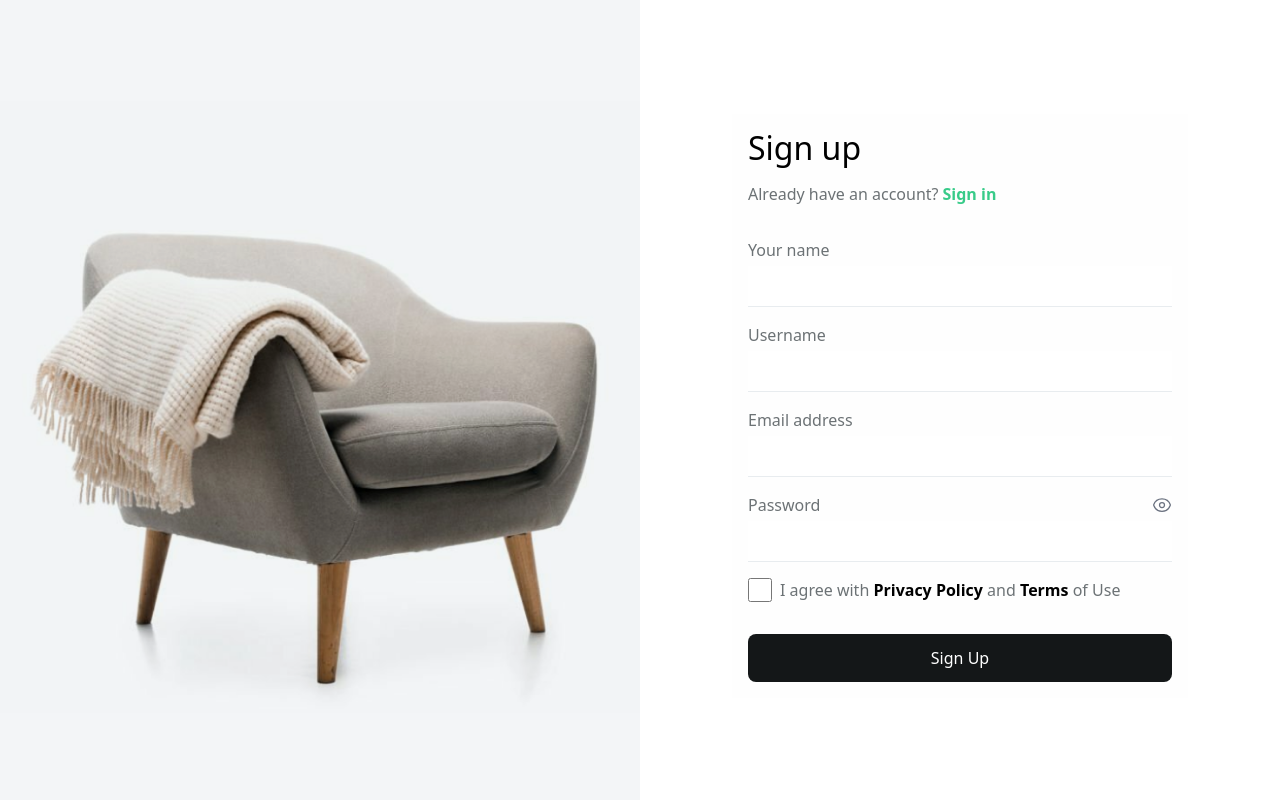
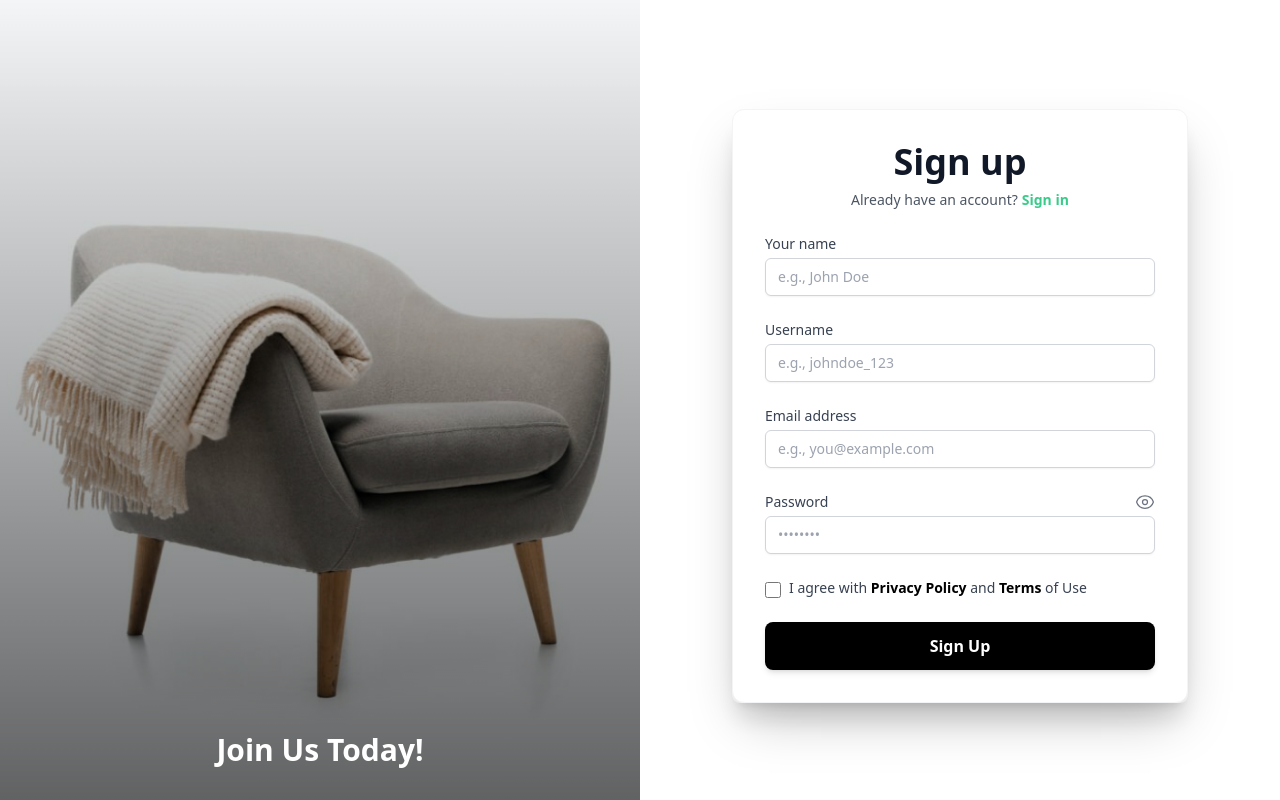
Before and after one commit to HomamAlyaghshi/Furnishify, a React (Create React App) app: page /signup in a window 1280 px wide. Built offline with nearby package versions, Linux system fonts and the light colour scheme.

Commit message:
Auth aos added

```diff
--- a/src/Authentication/SignIn.js
+++ b/src/Authentication/SignIn.js
@@ -1,21 +1,63 @@
-import React from "react";
+import React, { useEffect } from "react";
 import SignInForm from "./SignInForm";
+import AOS from "aos";
+import "aos/dist/aos.css";
+
 const SignIn = () => {
+  useEffect(() => {
+    AOS.init({
+      duration: 1000,
+      once: true,
+      easing: "ease-in-out",
+    });
+  }, []);
+
   return (
-    <div className="mx-auto h-screen">
+    <div className="mx-auto h-screen overflow-hidden">
+      {" "}
+      {/* Added overflow-hidden */}
       <div className="flex flex-col md:flex-row h-full">
-        {/* صورة للهواتف */}
-        <div className="w-full md:w-1/2  md:h-auto">
+        {/* الصورة - تحسينات جمالية وتأثير Hover */}
+        <div
+          className="w-full md:w-1/2 md:h-auto
+                     relative overflow-hidden group" // Added relative, overflow-hidden, group for hover effect
+          data-aos="fade-right"
+          data-aos-delay="100"
+        >
           <img
             src="/images/Left.png"
             alt="Left"
-            className="w-full h-full object-cover"
+            className="w-full h-full object-cover
+                       transition-transform duration-500 ease-in-out
+                       group-hover:scale-105" // Scale effect on hover
           />
+          {/* طبقة تظليل أو تراكب أنيق */}
+          <div
+            className="absolute inset-0 bg-gradient-to-t from-black/60 to-transparent
+                       opacity-0 group-hover:opacity-100 transition-opacity duration-500
+                       flex items-end justify-center p-8 text-white text-center" // Overlay for aesthetic touch
+          >
+            {/* يمكنك إضافة نص أو شعار هنا إذا أردت */}
+            <h2 className="text-3xl font-bold">Welcome Back!</h2>
+          </div>
         </div>
 
-        {/* نموذج تسجيل الدخول */}
+        {/* نموذج تسجيل الدخول - تحسينات جمالية */}
         <div className="w-full md:w-1/2 flex items-center justify-center p-4">
-          <div className="w-full max-w-[456px] h-auto space-y-8 mt-3">
+          <div
+            className="w-full max-w-[456px] h-auto space-y-8 mt-3
+                       bg-white rounded-lg shadow-xl p-8" // Added background, rounded corners, shadow, padding
+            data-aos="fade-left"
+            data-aos-delay="300"
+          >
+            {/* عنوان جذاب مع تأثير AOS */}
+            <h1
+              className="text-4xl font-extrabold text-gray-900 text-center mb-6"
+              data-aos="fade-up"
+              data-aos-delay="500" // Delay for this specific element
+            >
+              Sign In
+            </h1>
             <SignInForm />
           </div>
         </div>
--- a/src/Authentication/SignInForm.js
+++ b/src/Authentication/SignInForm.js
@@ -4,52 +4,101 @@ import { Link } from "react-router-dom";
 
 const SignInForm = () => {
   return (
-    <form className="p-4">
-      <h1 className="font-poppins text-[32px] font-medium mb-4 text-left">
+    <form className="p-6 sm:p-8 space-y-6">
+      {" "}
+      {/* Adjusted padding and added spacing */}
+      <h1 className="font-poppins text-3xl md:text-4xl font-semibold text-gray-900 mb-2">
+        {" "}
+        {/* Larger, bolder title */}
         Sign In
       </h1>
-      <div className="flex items-center mb-4">
-        <p className="font-inter text-base text-text_neutral text-[12px]">
-          Don’t have an account yet?
-        </p>
+      <div className="flex items-center text-sm text-gray-600 mb-6">
+        {" "}
+        {/* Adjusted text size and color */}
+        <p>Don’t have an account yet?</p>
         <Link to="/signup">
-          <button className="font-inter text-kiwi text-base font-semibold text-[12px] ml-1">
+          <button
+            type="button" // Use type="button" for non-submit buttons
+            className="text-kiwi font-bold ml-1 hover:underline focus:outline-none focus:ring-2 focus:ring-kiwi focus:ring-opacity-50 transition-all duration-200" // Added hover and focus states
+          >
             Sign Up
           </button>
         </Link>
       </div>
-
-      <div className="mb-4 text-text_neutral">
-        <label className="block text-[12px]">
-          Your username or email address
-        </label>
-        <input className="mb-4 w-full border-b border-hr p-1 text-[12px]" />
-        <div className="mb-4">
-          <div className="flex items-center justify-between">
-            <label className="mr-2 text-[12px]">Password</label>
-            <EyeIcon className="w-5 h-5 text-gray-500 cursor-pointer" />
+      <div className="space-y-6">
+        {" "}
+        {/* Grouping form fields with consistent spacing */}
+        {/* Username/Email Field */}
+        <div>
+          <label
+            htmlFor="username-email"
+            className="block text-sm font-medium text-gray-700 mb-1"
+          >
+            {" "}
+            {/* Improved label styling */}
+            Your username or email address
+          </label>
+          <input
+            id="username-email"
+            type="text" // Explicitly define type
+            className="w-full border-b-2 border-gray-300 focus:border-kiwi outline-none p-2 text-sm transition-all duration-200 placeholder-gray-400" // Improved input styles, focus effect
+            placeholder="e.g., yourname@example.com" // Added placeholder
+          />
+        </div>
+        {/* Password Field */}
+        <div>
+          <div className="flex items-center justify-between mb-1">
+            <label
+              htmlFor="password"
+              className="text-sm font-medium text-gray-700"
+            >
+              {" "}
+              {/* Improved label styling */}
+              Password
+            </label>
+            <EyeIcon className="w-5 h-5 text-gray-500 cursor-pointer hover:text-gray-700 transition-colors duration-200" />{" "}
+            {/* Added hover effect */}
           </div>
           <input
-            className="w-full border-b border-hr p-1 text-[12px]"
+            id="password"
             type="password"
+            className="w-full border-b-2 border-gray-300 focus:border-kiwi outline-none p-2 text-sm transition-all duration-200" // Improved input styles, focus effect
+            placeholder="••••••••" // Added placeholder
           />
         </div>
-        <div className="flex items-center justify-between">
+        {/* Remember Me & Forget Password */}
+        <div className="flex items-center justify-between mt-4">
+          {" "}
+          {/* Adjusted margin-top */}
           <div className="flex items-center">
             <input
               type="checkbox"
-              id="checkbox"
-              className="w-[24px] h-[24px] mr-[12px]"
+              id="remember-me" // Changed id for clarity
+              className="w-5 h-5 text-kiwi border-gray-300 rounded focus:ring-kiwi cursor-pointer" // Styled checkbox
             />
-            <p className="font-inter text-base text-[12px]">Remember me</p>
+            <label
+              htmlFor="remember-me"
+              className="ml-2 text-sm text-gray-700 cursor-pointer"
+            >
+              Remember me
+            </label>{" "}
+            {/* Associated label with input */}
           </div>
-          <button className="text-blackButton font-bold text-[12px]">
+          <button
+            type="button"
+            className="text-kiwi font-bold text-sm hover:underline focus:outline-none focus:ring-2 focus:ring-kiwi focus:ring-opacity-50 transition-all duration-200" // Styled button, hover/focus states
+          >
             Forget password?
           </button>
         </div>
       </div>
+      {/* Sign In Button */}
       <Link to="/homepage">
-        <button className="w-full h-[48px] mt-2 text-white bg-blackButton rounded-[8px] flex items-center justify-center">
+        <button
+          type="submit" // Correct type for a submit button
+          className="w-full h-12 mt-8 bg-black hover:bg-gray-800 text-white font-semibold rounded-lg flex items-center justify-center
+                     transition-all duration-300 shadow-md hover:shadow-lg focus:outline-none focus:ring-2 focus:ring-black focus:ring-opacity-50" // Enhanced button styling
+        >
           Sign In
         </button>
       </Link>
--- a/src/Authentication/SignUp.js
+++ b/src/Authentication/SignUp.js
@@ -1,21 +1,49 @@
-import React from "react";
+import React, { useEffect } from "react";
 import SignUpForm from "./SignUpForm";
+import AOS from "aos";
+import "aos/dist/aos.css";
+
 const SignUp = () => {
+  useEffect(() => {
+    AOS.init({
+      duration: 1000,
+      once: true,
+      easing: "ease-in-out",
+    });
+  }, []);
+
   return (
-    <div className="h-screen">
+    <div className="mx-auto h-screen overflow-hidden">
       <div className="flex flex-col md:flex-row h-full">
-        {/* صورة للهواتف */}
-        <div className="w-full md:w-1/2  md:h-auto">
+        <div
+          className="w-full md:w-1/2 md:h-auto
+                     relative overflow-hidden group"
+          data-aos="fade-right"
+          data-aos-delay="100"
+        >
           <img
             src="/images/Left.png"
             alt="Left"
-            className="w-full h-full object-cover"
+            className="w-full h-full object-cover
+                       transition-transform duration-500 ease-in-out
+                       group-hover:scale-105"
           />
+          <div
+            className="absolute inset-0 bg-gradient-to-t from-black/60 to-transparent
+                       opacity-0 group-hover:opacity-100 transition-opacity duration-500
+                       flex items-end justify-center p-8 text-white text-center"
+          >
+            <h2 className="text-3xl font-bold">Join Us Today!</h2>
+          </div>
         </div>
 
-        {/* نموذج التسجيل */}
         <div className="w-full md:w-1/2 flex items-center justify-center p-4">
-          <div className="w-full max-w-[456px] h-auto space-y-8 bg-neutral1 mt-3">
+          <div
+            className="w-full max-w-[456px] h-auto space-y-8 mt-3
+                       bg-white rounded-lg shadow-xl p-0"
+            data-aos="fade-left"
+            data-aos-delay="300"
+          >
             <SignUpForm />
           </div>
         </div>
--- a/src/Authentication/SignUpForm.js
+++ b/src/Authentication/SignUpForm.js
@@ -4,57 +4,141 @@ import { Link } from "react-router-dom";
 
 const SignUpForm = () => {
   return (
-    <form className="text-black p-4">
-      <div className="mb-8">
+    <form className="p-6 sm:p-8 space-y-6 bg-white rounded-xl shadow-2xl border border-gray-100">
+      {" "}
+      {/* Enhanced container styling */}
+      <div className="mb-6">
+        {" "}
+        {/* Adjusted margin-bottom for better flow */}
         {/* Title */}
-        <h1 className="font-poppins text-[32px] font-medium leading-[36px] mb-4 text-left">
+        <h1 className="font-poppins text-3xl md:text-4xl font-extrabold text-gray-900 mb-2 text-center">
+          {" "}
+          {/* Larger, bolder, centered title */}
           Sign up
         </h1>
-        <div className="flex items-center mb-4">
-          <p className="font-inter text-base text-text_neutral">
-            Already have an account?
-          </p>
+        <div className="flex flex-wrap items-center justify-center text-sm text-gray-600">
+          {" "}
+          {/* Centered text, flexible wrapping */}
+          <p className="mr-1">Already have an account?</p>{" "}
+          {/* Added margin-right for spacing */}
           <Link to="/">
-            <button className="font-inter text-kiwi text-base font-semibold ml-1">
+            <button
+              type="button" // Use type="button" for non-submit buttons
+              className="text-kiwi font-bold hover:underline focus:outline-none focus:ring-2 focus:ring-kiwi focus:ring-offset-2 focus:ring-opacity-70 transition-all duration-200" // Added hover and focus states
+            >
               Sign in
             </button>
           </Link>
         </div>
       </div>
-
-      <div className="mb-8 text-text_neutral">
-        <label className="block mb-1">Your name</label>
-        <input className="w-full mb-4 border-b border-hr p-2" />
-
-        <label className="block mb-1">Username</label>
-        <input className="w-full mb-4 border-b border-hr p-2" />
-
-        <label className="block mb-1">Email address</label>
-        <input className="w-full mb-4 border-b border-hr p-2" />
-
-        <div className="mb-4">
+      <div className="space-y-6">
+        {" "}
+        {/* Consistent spacing for form fields */}
+        {/* Your Name Field */}
+        <div>
+          <label
+            htmlFor="full-name"
+            className="block text-sm font-medium text-gray-700 mb-1"
+          >
+            Your name
+          </label>
+          <input
+            id="full-name"
+            type="text"
+            className="w-full px-3 py-2 border border-gray-300 rounded-md shadow-sm focus:outline-none focus:ring-2 focus:ring-kiwi focus:border-transparent text-sm placeholder-gray-400 transition-all duration-200"
+            placeholder="e.g., John Doe"
+            aria-label="Enter your full name"
+          />
+        </div>
+        {/* Username Field */}
+        <div>
+          <label
+            htmlFor="username"
+            className="block text-sm font-medium text-gray-700 mb-1"
+          >
+            Username
+          </label>
+          <input
+            id="username"
+            type="text"
+            className="w-full px-3 py-2 border border-gray-300 rounded-md shadow-sm focus:outline-none focus:ring-2 focus:ring-kiwi focus:border-transparent text-sm placeholder-gray-400 transition-all duration-200"
+            placeholder="e.g., johndoe_123"
+            aria-label="Create a username"
+          />
+        </div>
+        {/* Email Address Field */}
+        <div>
+          <label
+            htmlFor="email"
+            className="block text-sm font-medium text-gray-700 mb-1"
+          >
+            Email address
+          </label>
+          <input
+            id="email"
+            type="email" // Use type="email" for email inputs
+            className="w-full px-3 py-2 border border-gray-300 rounded-md shadow-sm focus:outline-none focus:ring-2 focus:ring-kiwi focus:border-transparent text-sm placeholder-gray-400 transition-all duration-200"
+            placeholder="e.g., you@example.com"
+            aria-label="Enter your email address"
+          />
+        </div>
+        {/* Password Field */}
+        <div>
           <div className="flex items-center justify-between mb-1">
-            <label className="mr-2">Password</label>
-            <EyeIcon className="w-5 h-5 text-gray-500 cursor-pointer" />
+            <label
+              htmlFor="password"
+              className="text-sm font-medium text-gray-700"
+            >
+              Password
+            </label>
+            <EyeIcon
+              className="w-5 h-5 text-gray-500 cursor-pointer hover:text-gray-700 transition-colors duration-200"
+              aria-label="Toggle password visibility"
+            />
           </div>
-          <input className="w-full border-b border-hr p-2" type="password" />
+          <input
+            id="password"
+            type="password"
+            className="w-full px-3 py-2 border border-gray-300 rounded-md shadow-sm focus:outline-none focus:ring-2 focus:ring-kiwi focus:border-transparent text-sm placeholder-gray-400 transition-all duration-200"
+            placeholder="••••••••"
+            aria-label="Create a password"
+          />
         </div>
-
-        <div className="flex items-center mb-4">
+        {/* Terms and Conditions Checkbox */}
+        <div className="flex items-start mt-4">
+          {" "}
+          {/* Use items-start for better alignment with longer text */}
           <input
             type="checkbox"
-            id="checkbox"
-            className="w-[24px] h-[24px] mr-2"
+            id="terms-checkbox" // Unique and descriptive ID
+            className="h-4 w-4 text-kiwi border-gray-300 rounded focus:ring-kiwi focus:ring-offset-0 cursor-pointer flex-shrink-0 mt-1" // Added flex-shrink-0 and mt-1 for alignment
+            aria-label="Agree to Privacy Policy and Terms of Use"
           />
-          <p className="font-inter text-[12px] md:text-base whitespace-nowrap">
-            I agree with <strong className="text-black">Privacy Policy</strong>{" "}
-            and <strong className="text-black">Terms</strong> of Use
-          </p>
+          <label
+            htmlFor="terms-checkbox"
+            className="ml-2 text-sm text-gray-700 cursor-pointer select-none"
+          >
+            I agree with{" "}
+            <strong className="text-black hover:underline cursor-pointer">
+              Privacy Policy
+            </strong>{" "}
+            and{" "}
+            <strong className="text-black hover:underline cursor-pointer">
+              Terms
+            </strong>{" "}
+            of Use
+          </label>
         </div>
       </div>
-
-      <Link to="/homepage">
-        <button className="w-full h-[48px] mt-2 text-white bg-blackButton px-2 rounded-[8px] flex items-center justify-center">
+      {/* Sign Up Button */}
+      <Link to="/homepage" className="block mt-8">
+        {" "}
+        {/* Changed to block for full width Link, adjusted mt */}
+        <button
+          type="submit" // Correct type for a submit button
+          className="w-full h-12 bg-black hover:bg-gray-800 text-white font-semibold rounded-lg flex items-center justify-center
+                     transition-all duration-300 shadow-md hover:shadow-lg focus:outline-none focus:ring-2 focus:ring-black focus:ring-offset-2 focus:ring-opacity-70"
+        >
           Sign Up
         </button>
       </Link>
```
